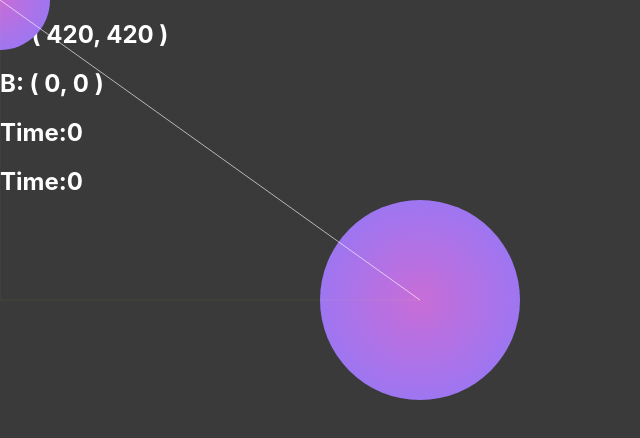
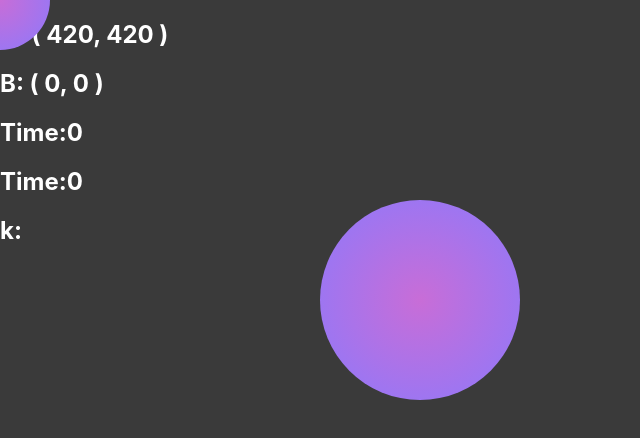
Before and after one commit to jamal7x7/portfolio-app, a React (Create React App) app: page / in a window 1280 px wide. Shown: the top 438 px of the page, without its empty margins (0-640 px from the left). Built offline with nearby package versions, Linux system fonts and the light colour scheme.

Commit message:
tangents fixed

```diff
--- a/src/App.js
+++ b/src/App.js
@@ -39,7 +39,13 @@ export default () => {
 		D2: { x: 0, y: 0 },
 
 		I: { x: 0, y: 0 },
-		J: { x: 0, y: 0 }
+		J: { x: 0, y: 0 },
+
+		I1: { x: 0, y: 0 },
+		I2: { x: 0, y: 0 },
+
+		J1: { x: 0, y: 0 },
+		J2: { x: 0, y: 0 }
 	})
 	let svgRef = useRef()
 	const handleChange = e => {
@@ -60,8 +66,10 @@ export default () => {
 
 		let H = Math.sqrt(X ** 2 + Y ** 2)
 
-		let rho = 1.3 * Math.asin(rb / H)
-		let tho = 1.3 * Math.asin(ra / H)
+		let rho = 1 * Math.asin(rb / H) + 0.2
+		let tho = 1 * Math.asin(ra / H) + 0.2
+
+		let k = ((0.3 * H) / 100) ** 2
 
 		let xa1 = xa + ra * Math.sin(theta)
 		let ya1 = ya - ra * Math.cos(theta)
@@ -93,6 +101,18 @@ export default () => {
 		let xj = xb - (rb * Math.cos(theta)) / Math.cos(tho)
 		let yj = yb - (rb * Math.sin(theta)) / Math.cos(tho)
 
+		let xi1 = k * (xi - xc1) + xc1
+		let yi1 = k * (yi - yc1) + yc1
+
+		let xi2 = k * (xi - xc2) + xc2
+		let yi2 = k * (yi - yc2) + yc2
+
+		let xj1 = k * (xj - xd1) + xd1
+		let yj1 = k * (yj - yd1) + yd1
+
+		let xj2 = k * (xj - xd2) + xd2
+		let yj2 = k * (yj - yd2) + yd2
+
 		function precise(x) {
 			return Number.parseFloat(x).toFixed(1)
 		}
@@ -100,6 +120,7 @@ export default () => {
 		setCoo({
 			...coo,
 			t: time,
+			k: k,
 			A: { x: precise(xa), y: precise(ya) },
 			B: { x: precise(xb), y: precise(yb) },
 
@@ -116,7 +137,13 @@ export default () => {
 			D2: { x: precise(xd2), y: precise(yd2) },
 
 			I: { x: precise(xi), y: precise(yi) },
-			J: { x: precise(xj), y: precise(yj) }
+			J: { x: precise(xj), y: precise(yj) },
+
+			I1: { x: precise(xi1), y: precise(yi1) },
+			I2: { x: precise(xi2), y: precise(yi2) },
+
+			J1: { x: precise(xj1), y: precise(yj1) },
+			J2: { x: precise(xj2), y: precise(yj2) }
 		})
 	}
 
@@ -138,6 +165,7 @@ export default () => {
 
 				<h2>Time:{time} </h2>
 				<h2>Time:{coo.t} </h2>
+				<h2>k:{coo.k} </h2>
 				{/* <button onClick={handleStop}>Stop</button> */}
 			</div>
 			<svg
@@ -207,43 +235,43 @@ export default () => {
 						className="R1R2D2D1"
 						d={`M ${coo.C1.x} ${coo.C1.y}
                   L ${coo.C2.x} ${coo.C2.y}
-                  C ${coo.I.x} ${coo.I.y} ${coo.J.x} ${coo.J.y} ${coo.D2.x} ${
-							coo.D2.y
-						}
+                  C ${coo.I2.x} ${coo.I2.y} ${coo.J2.x} ${coo.J2.y} ${
+							coo.D2.x
+						} ${coo.D2.y}
                   L ${coo.D1.x} ${coo.D1.y}
-                  C  ${coo.J.x} ${coo.J.y} ${coo.I.x} ${coo.I.y} ${coo.C1.x} ${
-							coo.C1.y
-						}
+                  C  ${coo.J1.x} ${coo.J1.y} ${coo.I1.x} ${coo.I1.y} ${
+							coo.C1.x
+						} ${coo.C1.y}
                   `}
 						// stroke="#fff00f"
 						fill="url(#radialGradient-2)"
 					/>
-					<g opacity="100">
+					<g opacity="0">
 						<path
-							className="C2I"
+							className="C2I2"
 							d={`M ${coo.C2.x} ${coo.C2.y}
-                      L ${coo.I.x} ${coo.I.y}`}
+                      L ${coo.I2.x} ${coo.I2.y}`}
+							stroke="red"
+							fill="none"
+						/>
+						<path
+							className="C1I1"
+							d={`M ${coo.C1.x} ${coo.C1.y}
+                      L ${coo.I1.x} ${coo.I1.y}`}
 							stroke="#00ff00"
 							fill="none"
 						/>
 						<path
-							className="C1I"
-							d={`M ${coo.C1.x} ${coo.C1.y}
-                      L ${coo.I.x} ${coo.I.y}`}
-							stroke="#00ff00"
-							fill="none"
-						/>
-						<path
-							className="D2I"
+							className="D2I2"
 							d={`M ${coo.D2.x} ${coo.D2.y}
-                      L ${coo.J.x} ${coo.J.y}`}
+                      L ${coo.J2.x} ${coo.J2.y}`}
 							stroke="#00fff0"
 							fill="none"
 						/>
 						<path
-							className="C1I"
+							className="C1I1"
 							d={`M ${coo.D1.x} ${coo.D1.y}
-                      L ${coo.J.x} ${coo.J.y}`}
+                      L ${coo.J1.x} ${coo.J1.y}`}
 							stroke="#00fff0"
 							fill="none"
 						/>
```
